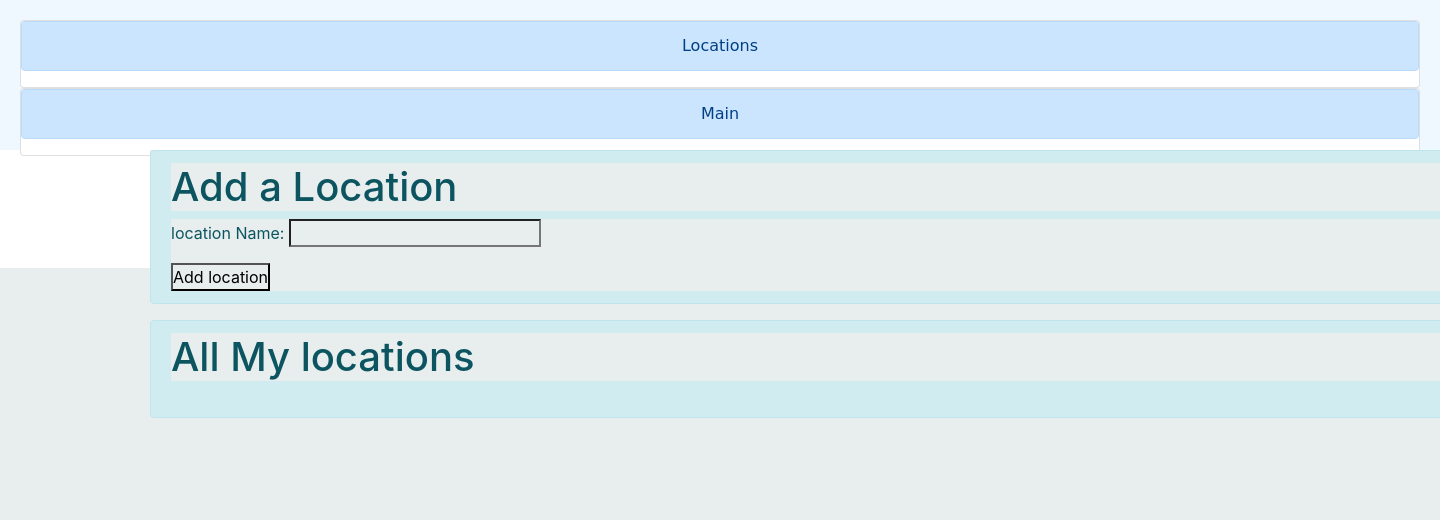
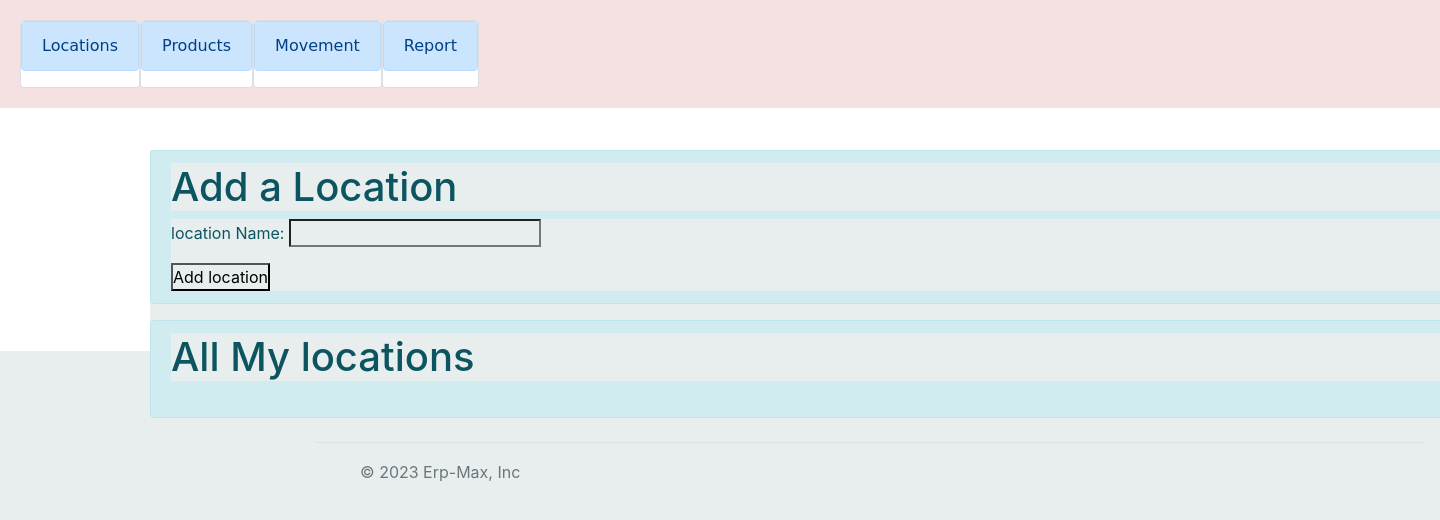
Before and after one commit to AlihTamrawe/ERPMax-Task, a Flask app: page /two in a window 1440 px wide; the page is wider, and only the part inside the window is pictured. Shown: the top 520 px of that part. Run offline with Flask 3, Linux system fonts and the light colour scheme; data that the repository does not hold is empty.

Commit message:
Movement page and backend detailes

```diff
--- a/server.py
+++ b/server.py
@@ -2,32 +2,57 @@ from operator import index
 from flask import Flask, render_template, request, redirect
 from  mysqlconnection import connectToMySQL
 #----------------------------1-halloworld
-f=0
+f=100
 app = Flask(__name__)
-@app.route("/one")
+
+@app.route("/one")     #test
 def index():
-    mysql = connectToMySQL('inventory_management')	        # call the function, passing in the name of our db
-    product = mysql.query_db('SELECT * FROM product;')  # call the query_db function, pass in the query as a string
+    mysql = connectToMySQL('inventory_management')
+    product = mysql.query_db('SELECT * FROM product;')
     print(product)
     f=1
     return render_template("index.html",all_products = product,flag =f)
 
+
+
+
+@app.route("/move")
+def index_move():
+    mysql = connectToMySQL('inventory_management')
+    product = mysql.query_db('SELECT * FROM product;')
+    print(product)
+    mysql2 = connectToMySQL('inventory_management')
+    locations = mysql2.query_db('SELECT * FROM location;')
+    f=0
+    return render_template("index.html",all_products = product,all_locations = locations,flag =f)
+
+
+@app.route("/report")
+def index_report():
+    mysql = connectToMySQL('inventory_management')
+    product = mysql.query_db('SELECT * FROM product;')
+    print(product)
+    mysql2 = connectToMySQL('inventory_management')
+    locations = mysql2.query_db('SELECT * FROM location;')
+    f=10
+    return render_template("index.html",all_products = product,all_locations = locations,flag =f)
+
 @app.route("/two")
 def index3():
-    mysql = connectToMySQL('inventory_management')	        # call the function, passing in the name of our db
-    locations = mysql.query_db('SELECT * FROM location;')  # call the query_db function, pass in the query as a string
+    mysql = connectToMySQL('inventory_management')
+    locations = mysql.query_db('SELECT * FROM location;')
     print(locations)
     f=3
     return render_template("index.html",all_locations = locations,flag =f)
 
 @app.route("/")
 def index2():
-    mysql = connectToMySQL('inventory_management')	        # call the function, passing in the name of our db
-    products = mysql.query_db('SELECT * FROM product;')  # call the query_db function, pass in the query as a string
-    mysql2 = connectToMySQL('inventory_management')	        # call the function, passing in the name of our db
+    mysql = connectToMySQL('inventory_management')
+    products = mysql.query_db('SELECT * FROM product;')
+    mysql2 = connectToMySQL('inventory_management')
     locations = mysql2.query_db('SELECT * FROM location JOIN product where location_id = idlocation ;')
-    mysql3 = connectToMySQL('inventory_management')	        # call the function, passing in the name of our db
-    allocations = mysql3.query_db('SELECT * FROM location  ;')  # call the query_db function, pass in the query as a string
+    mysql3 = connectToMySQL('inventory_management')
+    allocations = mysql3.query_db('SELECT * FROM location  ;')
 
     print(locations)
     f=2
@@ -38,7 +63,7 @@ def add_product_to_db():
     is_valid = True		# assume True
     if len(request.form['pname']) < 4:
         is_valid = False
-    mysql = connectToMySQL('inventory_management')	        # call the function, passing in the name of our db
+    mysql = connectToMySQL('inventory_management')
     QUERY = 'INSERT INTO inventory_management.product (product_name , location_id ) values (%(p_name)s,%(loca_id)s );'
     data = {
         "p_name": request.form["pname"],
@@ -58,7 +83,7 @@ def add_product_to_db():
 
 @app.route("/create_location", methods=["POST"])  # Create location form
 def add_location_to_db():
-    mysql = connectToMySQL('inventory_management')	        # call the function, passing in the name of our db
+    mysql = connectToMySQL('inventory_management')
     QUERY = 'INSERT INTO inventory_management.location (location_name  ) values (%(l_name)s );'
     data = {
          "l_name": request.form["lname"]
@@ -71,7 +96,7 @@ def add_location_to_db():
 
 @app.route('/updatelocation/<id>') # update location form
 def update_location_form(id):
-    mysql = connectToMySQL('inventory_management')	        # call the function, passing in the name of our db
+    mysql = connectToMySQL('inventory_management')
     query = "SELECT * FROM location WHERE idlocation = %(id)s;"
     data = { 'id' : id }
     result = mysql.query_db(query, data)
@@ -83,7 +108,7 @@ def update_location_form(id):
 
 @app.route("/update_location/<id>", methods=["POST"]) # update location Route
 def edit_location_to_db(id):
-    mysql = connectToMySQL('inventory_management')	        # call the function, passing in the name of our db
+    mysql = connectToMySQL('inventory_management')
     QUERY = ' UPDATE location SET location_name = %(l_name)s WHERE idlocation = %(id)s ;'
     data = {
          "l_name": request.form["lname"],
@@ -99,7 +124,7 @@ def edit_location_to_db(id):
 
 @app.route('/updateproduct/<id>') # update prod form
 def update_product_form(id):
-    mysql = connectToMySQL('inventory_management')	        # call the function, passing in the name of our db
+    mysql = connectToMySQL('inventory_management')
     query = "SELECT * FROM product WHERE product_id = %(id)s;"
     data = { 'id' : id }
     result = mysql.query_db(query, data)
@@ -111,7 +136,7 @@ def update_product_form(id):
 
 @app.route("/update_product/<id>", methods=["POST"]) # update prod Route
 def edit_product_to_db(id):
-    mysql = connectToMySQL('inventory_management')	        # call the function, passing in the name of our db
+    mysql = connectToMySQL('inventory_management')
     QUERY = ' UPDATE product SET product_name = %(p_name)s WHERE product_id = %(id)s ;'
     data = {
          "p_name": request.form["pname"],
@@ -124,7 +149,7 @@ def edit_product_to_db(id):
 
 @app.route("/delete_product/<id>") # DELETE prod Route
 def delete_product_to_db(id):
-    mysql = connectToMySQL('inventory_management')	        # call the function, passing in the name of our db
+    mysql = connectToMySQL('inventory_management')
     QUERY = 'DELETE FROM product WHERE product_id = %(id)s  ;'
     data = {
         "id" : id
@@ -139,7 +164,7 @@ def delete_product_to_db(id):
 
 @app.route("/delete_location/<id>") # DELETE location Route
 def delete_location_to_db(id):
-    mysql = connectToMySQL('inventory_management')	        # call the function, passing in the name of our db
+    mysql = connectToMySQL('inventory_management')
     QUERY = 'DELETE FROM location WHERE idlocation = %(id)s  ;'
     data = {
         "id" : id
@@ -154,7 +179,7 @@ def delete_location_to_db(id):
 
 @app.route('/product/<id>') # Show prod
 def show_product_profile(id):
-    mysql = connectToMySQL('inventory_management')	        # call the function, passing in the name of our db
+    mysql = connectToMySQL('inventory_management')
     query = "SELECT * FROM product WHERE product_id = %(id)s;"
 
     data = { 'id' : id }
@@ -162,7 +187,7 @@ def show_product_profile(id):
     result = mysql.query_db(query, data)
     print(result[0] )
 
-    mysql = connectToMySQL('inventory_management')	        # call the function, passing in the name of our db
+    mysql = connectToMySQL('inventory_management')
     query2 = "SELECT * FROM location WHERE idlocation = %(id2)s;"
     data1 = { 'id2' : result[0]["Location_id"] }
     result2 = mysql.query_db(query2, data1)
--- a/static/style.css
+++ b/static/style.css
@@ -8,6 +8,14 @@ main{
     top: 150px;
     left: 150px;
 
+}
+.menu{
+    top: 0;
+    left: 0;
+    display: flex;
+    width: 100%;
+    height: auto;
+    background: rgba(239, 206, 206, 0.6);
 }
 
 #checker_board{
--- a/templates/index.html
+++ b/templates/index.html
@@ -14,13 +14,22 @@
 </head>
 <body>
 
-    <header  >
+    <header  class="menu" >
+
         <div class="card xl space_between">
             <a class="alert alert-primary" role="alert" href="/two"> Locations</a>
 
         </div>
         <div class="card">
-            <a class="alert alert-primary center" role="alert"href="/">Main</a>
+            <a class="alert alert-primary center" role="alert"href="/">Products</a>
+
+        </div>
+        <div class="card">
+            <a class="alert alert-primary center" role="alert"href="/move">Movement</a>
+
+        </div>
+        <div class="card">
+            <a class="alert alert-primary center" role="alert"href="/report">Report</a>
 
         </div>
     </header>
@@ -29,7 +38,45 @@
 
 
         <div >
+            {% if  flag==0 %}
+
+        <div class="alert alert-info" role="alert"class="alert alert-info" role="alert">
+                <h1>Add a Product</h1>
+                    <form action="/create_move" method="POST">
+                        <p> the ProductName :  <p>location to move :
+                            <select name="pname">
+                            {% for  product in all_products %}
+                            <option value="{{product["product_id"]}}">{{product["product_name"]}} </option>
+                            {% endfor%}
+                            </select>
+                        </p></p>
+                        <p>location from :
+                            <select name="locations_id">
+                            {% for  location in all_locations %}
+                            <option value="{{location["idlocation"]}}">{{location["location_name"]}} </option>
+                            {% endfor%}
+                            </select>
+                        </p>
+                        <p>location to  :
+                            <select name="locations_id">
+                            {% for  location in all_locations %}
+                            <option value="{{location["idlocation"]}}">{{location["location_name"]}} </option>
+                            {% endfor%}
+                            </select>
+                        </p>
+                        <p> quantity : <input type="number" name="qty"></p> <p>
+
+                        <input type="submit" value="Add Movement">
+                    </form>
+            </div>
+
+            {% endif %}
+
+
+
+
             {% if  flag==2 %}
+
         <div class="alert alert-info" role="alert"class="alert alert-info" role="alert">
                 <h1>Add a Product</h1>
                     <form action="/create_product" method="POST">
@@ -39,7 +86,8 @@
                             {% for  location in all_locations %}
                             <option value="{{location["idlocation"]}}">{{location["location_name"]}} </option>
                             {% endfor%}
-        </select></p>
+                            </select>
+                        </p>
 
                         <input type="submit" value="Add product">
                     </form>
@@ -157,8 +205,51 @@
 
     </main>
 
+    <main>
+        {% if flag == 10%}
+        <div class="menu">
+            <table class="table table-bordered">
+                <thead>
+                    <tr>
+                        <th scope="col">#</th>
+                        <th scope="col">Product</th>
+                        <th scope="col">Location</th>
+                        <th scope="col">Quantity</th>
+                    </tr>
+                </thead>
+                <tbody>
+                    <tr>
+                        <th scope="row">1</th>
+                        <td>Mark</td>
+                        <td>Otto</td>
+                        <td>@mdo</td>
+                    </tr>
+
+                </tbody>
+            </table>
+
+        </div>
+        {% endif%}
 
 
 
+
+    <div class="container ">
+        <footer class="d-flex flex-wrap justify-content-between align-items-center py-3 my-4 border-top">
+          <div class="col-md-4 d-flex align-items-center">
+            <a href="/" class="mb-3 me-2 mb-md-0 text-muted text-decoration-none lh-1">
+              <svg class="bi" width="30" height="24"><use xlink:href="#bootstrap"/></svg>
+            </a>
+            <span class="mb-3 mb-md-0 text-muted">&copy; 2023 Erp-Max, Inc</span>
+          </div>
+
+        <ul class="nav col-md-4 justify-content-end list-unstyled d-flex">
+            <li class="ms-3"><a class="text-muted" href="#"><svg class="bi" width="24" height="24"><use xlink:href="#twitter"/></svg></a></li>
+            <li class="ms-3"><a class="text-muted" href="#"><svg class="bi" width="24" height="24"><use xlink:href="#instagram"/></svg></a></li>
+            <li class="ms-3"><a class="text-muted" href="#"><svg class="bi" width="24" height="24"><use xlink:href="#facebook"/></svg></a></li>
+        </ul>
+        </footer>
+    </div>
+    </main>
 </body>
 </html>
```
Lines whose indentation alone changed are shown as unchanged.
